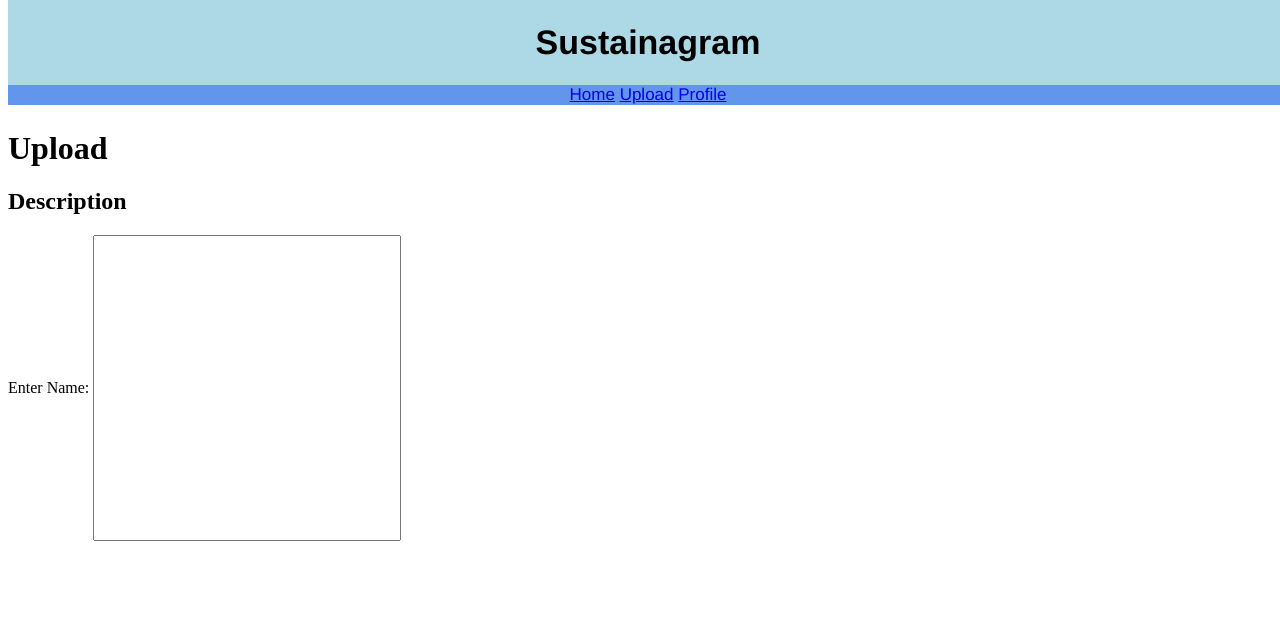
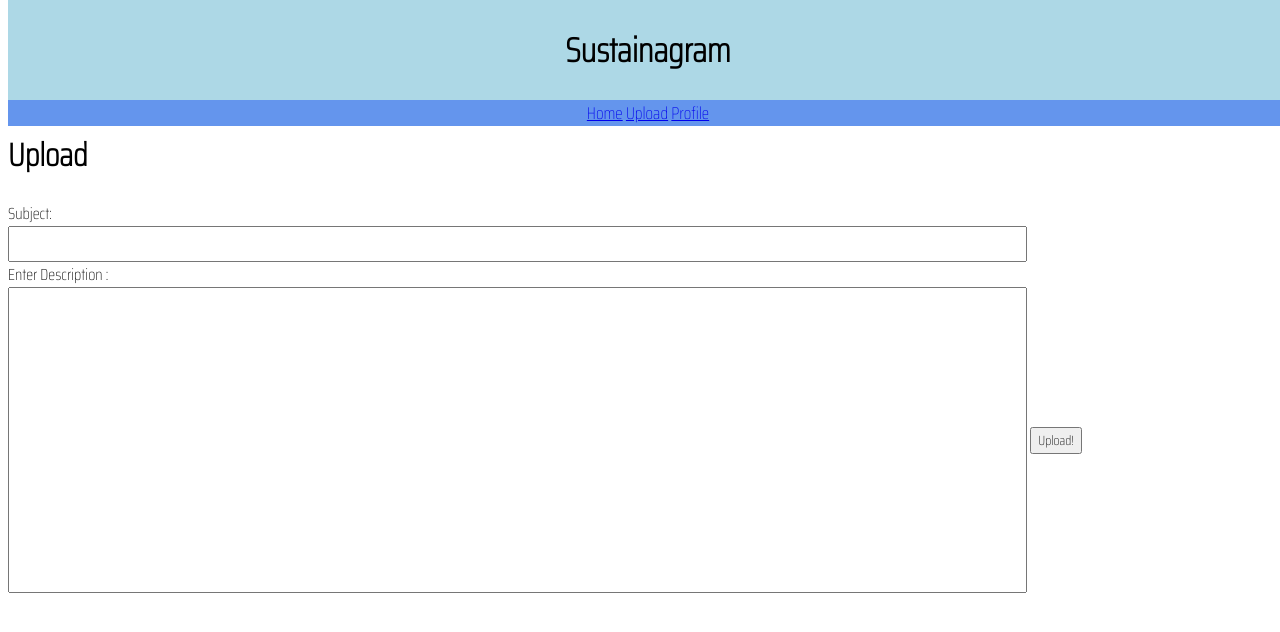
Before and after one commit to Kxiru/Chatbox, a Flask app: page /upload in a window 1280 px wide. Shown: the top 632 px of the page. Run offline with Flask 2, Linux system fonts and the light colour scheme; parts of the project's set-up code (start-up, migrations or seed data) failed here and were passed over.

Commit message:
UI Changes!

```diff
--- a/static/main.css
+++ b/static/main.css
@@ -33,3 +33,15 @@ header {
 .uploadH1 {
   margin-top: 130px;
 }
+
+*{
+    font-family: 'Saira Condensed', sans-serif;
+}
+
+.body{
+    background-color: #fafafa;
+}
+
+.uploadLabel{
+    display: block;
+}
--- a/templates/base.html
+++ b/templates/base.html
@@ -4,6 +4,9 @@
 <head>
     <title>{% block title %}{% endblock %}</title>
     <link rel="stylesheet" type="text/css" href="../static/main.css">
+    <link rel="preconnect" href="https://fonts.googleapis.com">
+    <link rel="preconnect" href="https://fonts.gstatic.com" crossorigin>
+    <link href="https://fonts.googleapis.com/css2?family=Saira+Condensed:wght@100&display=swap" rel="stylesheet">
 </head>
 <body>
     <header>
--- a/templates/upload.html
+++ b/templates/upload.html
@@ -5,9 +5,16 @@
 {% block content %}
 
     <main>
-        <h1 class="uploadH1">Upload</h1>
-        <h2> Description  </h2>
-        <label for= "name"> Enter Name:</label>
-        <input type="text" id="name" name="name" style="height:300px; width:300px;">
+        <form action="/upload" method="post">
+            <h1 class="uploadH1">Upload</h1>
+            <label class="uploadLabel" for="subject">Subject:</label>
+            <input type = "text" id="name" name="name" style="height:30px; width:80%; margin: 0 auto">
+
+            <label class="uploadLabel" for= "name"> Enter Description :</label>
+            <input type="text" id="name" name="name" style="height:300px; width:80%; margin: 0 auto">
+
+            <input type="submit" value="Upload!" name="submit">
+        </form>
+
     </main>
 {% endblock %}
```
